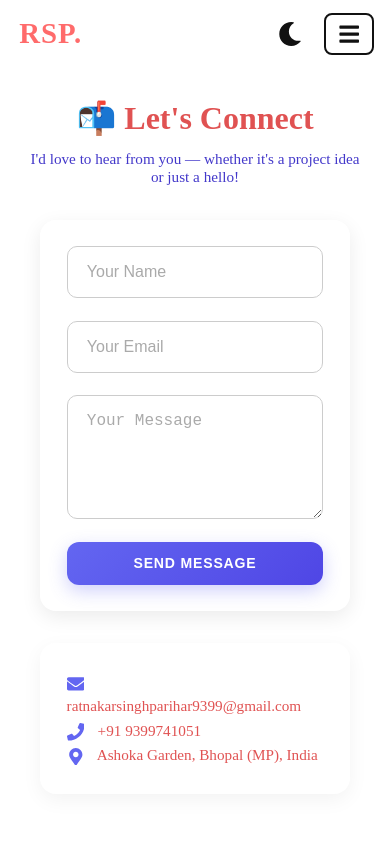
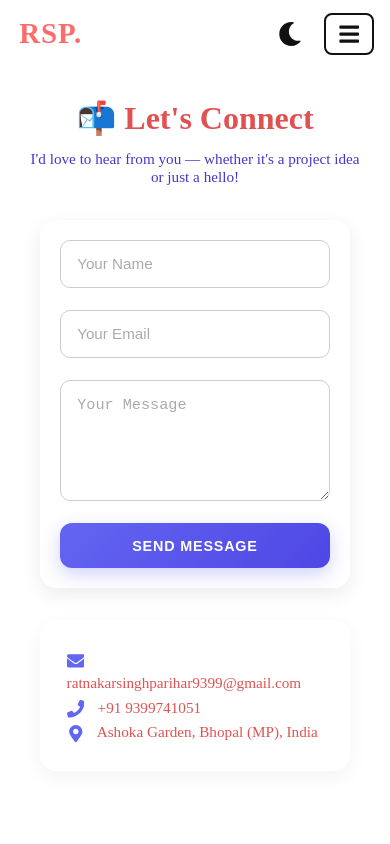
Before and after one commit to Ratnakar-Singh-parihar-123/MyPortfolio-app, a React (Vite) app: page /contact in a window 390 px wide. Shown: the top 844 px of the page. Built offline with nearby package versions, Linux system fonts and the light colour scheme; a small style sheet from the web is missing.

Commit message:
Fix: Improved responsiveness and layout in Contact.css for mobile devices

```diff
--- a/src/components/Contact/Contact.css
+++ b/src/components/Contact/Contact.css
@@ -15,7 +15,7 @@
 .contact-section {
   padding: 4rem 1rem;
   background: var(--bg-color);
-  color:#e05252;
+  color: #e05252;
   transition: background 0.3s ease;
   backdrop-filter: blur(4px);
   box-sizing: border-box;
@@ -75,6 +75,7 @@
 .contact-form input,
 .contact-form textarea {
   width: 100%;
+  max-width: 100%;
   padding: 1rem 1.2rem;
   border: 1px solid #ccc;
   border-radius: 10px;
@@ -142,7 +143,6 @@
   transform: scale(0.97);
   box-shadow: 0 4px 14px rgba(99, 102, 241, 0.2);
 }
-
 
 /* ========== Info Box ========== */
 .contact-info {
@@ -275,11 +275,29 @@
   }
 }
 
+@media (max-width: 400px) {
+  .contact-form input,
+  .contact-form textarea {
+    font-size: 0.95rem;
+    padding: 0.9rem 1rem;
+  }
+
+  .contact-form {
+    padding: 1.2rem;
+  }
+
+  .submit-btn {
+    font-size: 0.9rem;
+    padding: 0.9rem 1rem;
+  }
+}
+
+/* ========== Map ========== */
 .map-container {
   margin-top: 15px;
   width: 100%;
   max-width: 600px;
-  aspect-ratio: 16 / 9; /* Maintains proper ratio */
+  aspect-ratio: 16 / 9;
   border-radius: 8px;
   overflow: hidden;
   box-shadow: 0 4px 12px rgba(0, 0, 0, 0.1);
```
